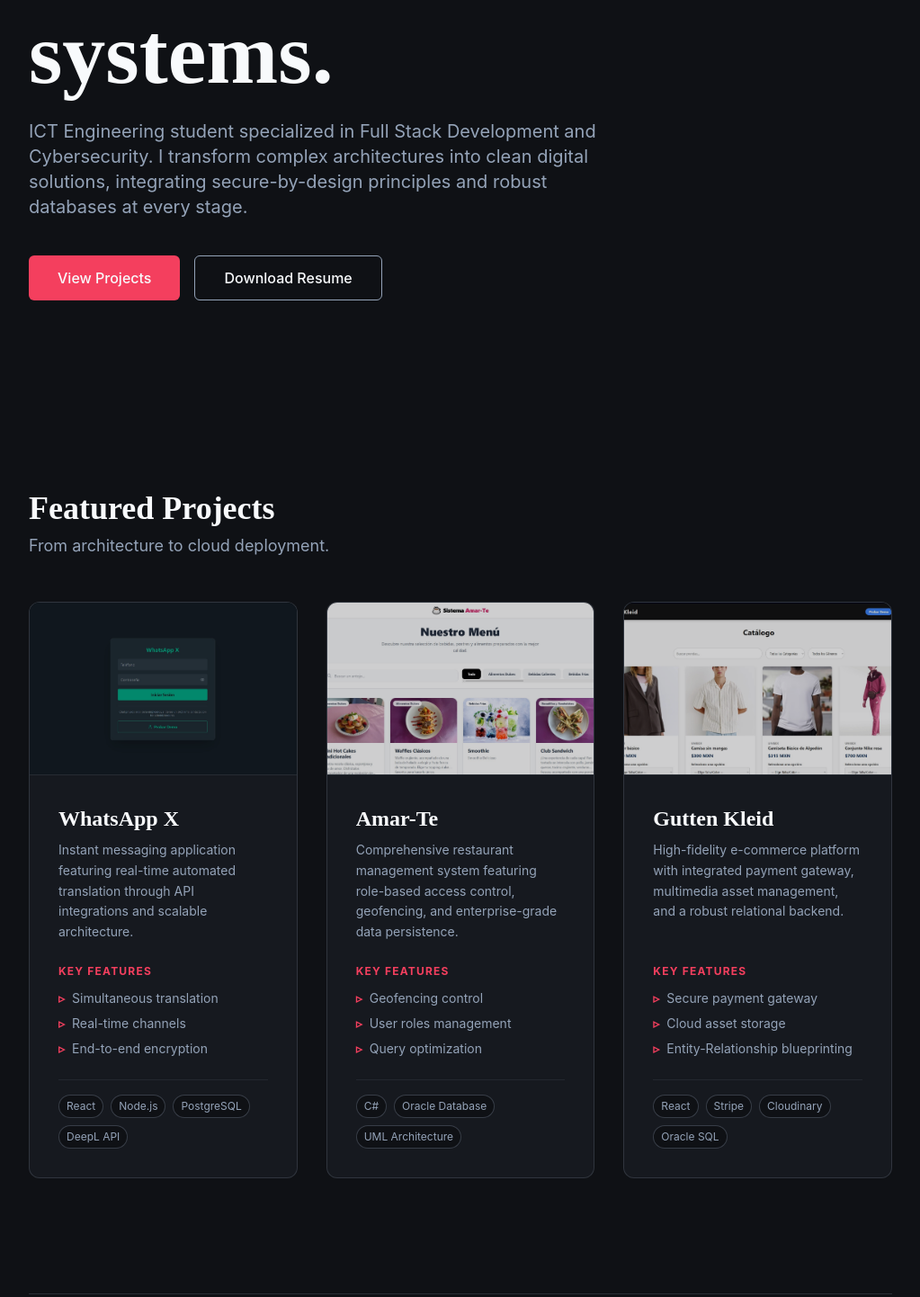
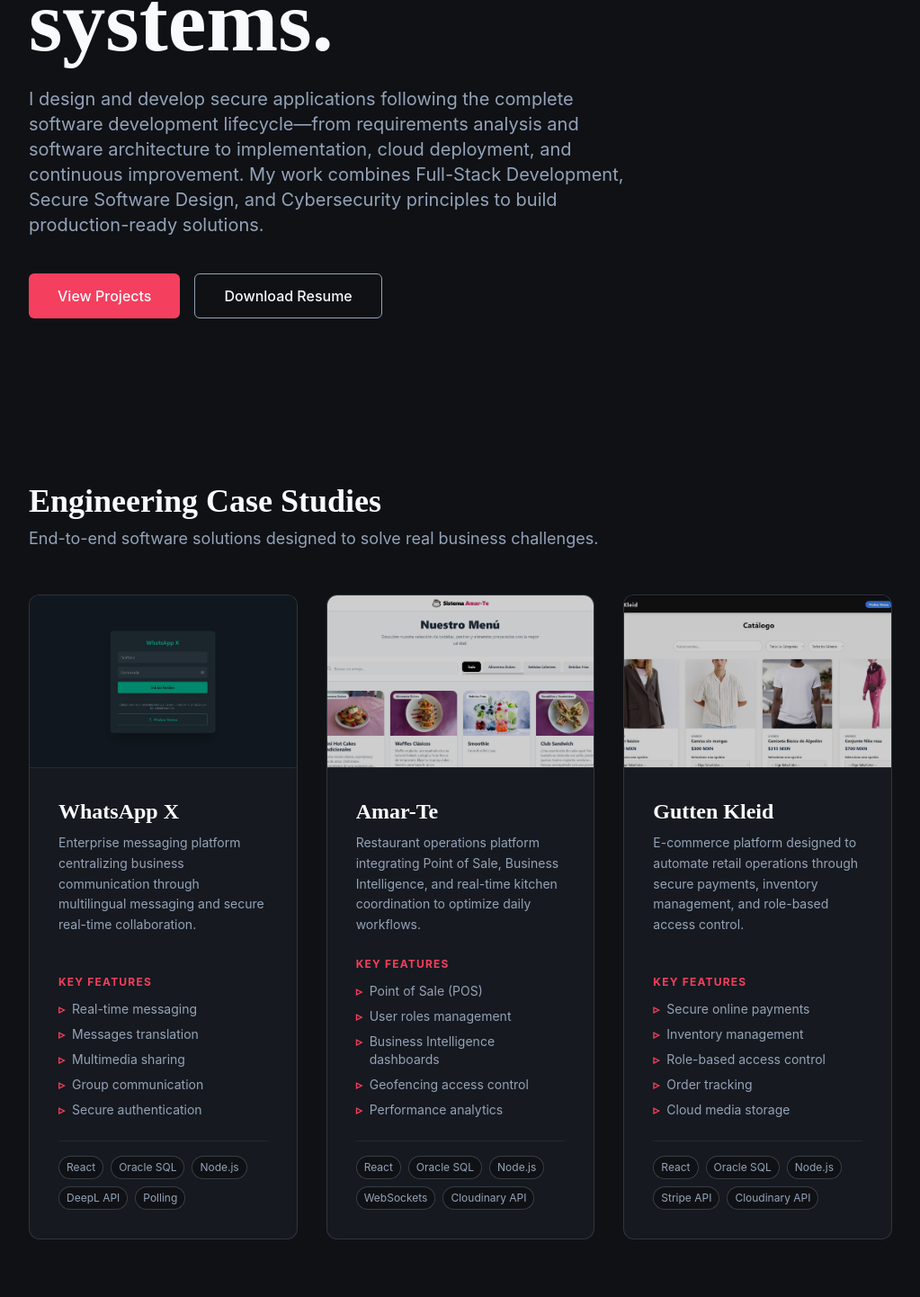
Before and after one commit to mariomoyarodriguez-art/mi-portfolio, a React (Vite) app: page / in a window 1280 px wide. Shown: the part 428-1870 px from the top of the page at 90% size, without its empty margins (128-1151 px from the left). Built offline with nearby package versions, Linux system fonts and the light colour scheme.

Commit message:
Feat: Translatios updated

```diff
--- a/src/App.tsx
+++ b/src/App.tsx
@@ -24,7 +24,7 @@
     <div className="min-h-screen p-8 md:p-24 max-w-6xl mx-auto">
 
       <nav className="flex flex-col sm:flex-row justify-between items-center py-6 mb-10 border-b border-textMuted/20 gap-4">
-        <span className="font-serif font-bold text-xl tracking-wider">MMR.</span>
+        <span className="font-serif font-bold text-xl tracking-wider"></span>
 
         <div className="flex items-center gap-6 text-sm font-medium text-textMuted">
           <a href="#proyectos" className="hover:text-primary transition-colors">{t('navProjects')}</a>
@@ -86,7 +86,7 @@
               </button>
             </div>
 
-            <a href="https://www.linkedin.com/in/mario-alberto-mrodriguez-33a744338/" target="_blank" rel="noreferrer" className="flex items-center gap-2 border border-textMuted/30 bg-surface px-5 py-2.5 rounded-full text-sm hover:border-[#0a66c2] hover:text-[#0a66c2] transition-all">
+            <a href="https://www.linkedin.com/in/mario-alberto-moya-rodríguez-33a744338/" target="_blank" rel="noreferrer" className="flex items-center gap-2 border border-textMuted/30 bg-surface px-5 py-2.5 rounded-full text-sm hover:border-[#0a66c2] hover:text-[#0a66c2] transition-all">
               <svg viewBox="0 0 24 24" width="16" height="16" stroke="currentColor" strokeWidth="2" fill="none" strokeLinecap="round" strokeLinejoin="round"><path d="M16 8a6 6 0 0 1 6 6v7h-4v-7a2 2 0 0 0-2-2 2 2 0 0 0-2 2v7h-4v-7a6 6 0 0 1 6-6z"></path><rect x="2" y="9" width="4" height="12"></rect><circle cx="4" cy="4" r="2"></circle></svg>
               LinkedIn
             </a>
--- a/src/data/projects.ts
+++ b/src/data/projects.ts
@@ -18,18 +18,17 @@
     title: 'WhatsApp X',
     imageUrl: '/whatsapp.jpg',
     shortDescription: {
-      es: 'Aplicación de mensajería instantánea con traducción automatizada en tiempo real mediante integraciones API y arquitectura escalable.',
-      en: 'Instant messaging application featuring real-time automated translation through API integrations and scalable architecture.',
-      fr: 'Application de messagerie instantanée avec traduction automatisée en temps réel via des intégrations d\'API et une architecture évolutive.',
-      de: 'Instant-Messaging-Anwendung mit automatisierter Echtzeit-Übersetzung durch API-Integrationen und skalierbare Architektur.'
+      es: 'Plataforma de mensajería empresarial que centraliza la comunicación de negocios mediante mensajería multilingüe y colaboración segura en tiempo real.',
+      en: 'Enterprise messaging platform centralizing business communication through multilingual messaging and secure real-time collaboration.',
+      fr: 'Plateforme de messagerie d\'entreprise centralisant la communication commerciale via la messagerie multilingue et la collaboration sécurisée en temps réel.',
+      de: 'Unternehmens-Messaging-Plattform, die die Geschäftskommunikation durch mehrsprachige Nachrichten und sichere Zusammenarbeit in Echtzeit zentralisiert.'
     },
     features: {
-      es: ['Traducción simultánea', 'Canales en tiempo real', 'Cifrado de extremo a extremo'],
-      en: ['Simultaneous translation', 'Real-time channels', 'End-to-end encryption'],
-      fr: ['Traduction simultanée', 'Canaux en temps réel', 'Chiffrement de bout en bout'],
-      de: ['Simultane Übersetzung', 'Echtzeit-Kanäle', 'Ende-zu-Ende-Verschlüsselung']
-    },
-    techStack: ['React', 'Node.js', 'PostgreSQL', 'DeepL API'],
+      es: ['Mensajería en tiempo real', 'Traducción de mensajes', 'Compartir multimedia', 'Comunicación en grupo', 'Autenticación segura'],
+      en: ['Real-time messaging', 'Messages translation', 'Multimedia sharing','Group communication','Secure authentication'],
+      fr: ['Messagerie en temps réel', 'Traduction des messages', 'Partage multimédia', 'Communication de groupe', 'Authentification sécurisée'],
+      de: ['Nachrichten in Echtzeit', 'Nachrichtenübersetzung', 'Multimediafreigabe', 'Gruppenkommunikation', 'Sichere Authentifizierung']    },
+    techStack: ['React', 'Oracle SQL', 'Node.js', 'DeepL API', 'Polling'],
     githubUrl: 'https://whatsapp-x-core.vercel.app'
   },
   {
@@ -37,18 +36,17 @@
     title: 'Amar-Te',
     imageUrl: '/amar-te.jpg',
     shortDescription: {
-      es: 'Sistema integral de gestión restaurantera con control de acceso basado en roles, geofencing y persistencia de datos empresarial.',
-      en: 'Comprehensive restaurant management system featuring role-based access control, geofencing, and enterprise-grade data persistence.',
-      fr: 'Système complet de gestion de restaurant avec contrôle d\'accès basé sur les rôles, géofencing et persistance des données d\'entreprise.',
-      de: 'Umfassendes Restaurant-Managementsystem mit rollenbasierter Zugriffskontrolle, Geofencing und Datenpersistenz auf Unternehmensebene.'
+      es: 'Plataforma de operaciones para restaurantes que integra Punto de Venta, Inteligencia de Negocios y coordinación de cocina en tiempo real para optimizar los flujos de trabajo diarios.',
+      en: 'Restaurant operations platform integrating Point of Sale, Business Intelligence, and real-time kitchen coordination to optimize daily workflows.',
+      fr: 'Plateforme d\'exploitation pour restaurants intégrant point de vente, Business Intelligence et coordination de cuisine en temps réel pour optimiser les flux de travail quotidiens.',
+      de: 'Plattform für Restaurantbetriebe, die Point of Sale, Business Intelligence und Echtzeit-Küchenkoordination integriert, um tägliche Arbeitsabläufe zu optimieren.'
     },
     features: {
-      es: ['Geolocalización perimetral', 'Roles de usuario', 'Optimización de consultas'],
-      en: ['Geofencing control', 'User roles management', 'Query optimization'],
-      fr: ['Contrôle de géofencing', 'Gestion des rôles', 'Optimisation des requêtes'],
-      de: ['Geofencing-Kontrolle', 'Rollenverwaltung', 'Abfrageoptimierung']
-    },
-    techStack: ['C#', 'Oracle Database', 'UML Architecture'],
+      es: ['Punto de Venta (POS)', 'Gestión de roles de usuario', 'Paneles de Business Intelligence', 'Control de acceso por geocercas', 'Analítica de rendimiento'],
+      en: ['Point of Sale (POS)', 'User roles management', 'Business Intelligence dashboards', 'Geofencing access control','Performance analytics'],
+      fr: ['Point de vente (POS)', 'Gestion des rôles utilisateur', 'Tableaux de bord Business Intelligence', "Contrôle d'accès par géorepérage", 'Analyse des performances'],
+      de: ['Point of Sale (POS)', 'Verwaltung von Benutzerrollen', 'Business-Intelligence-Dashboards', 'Zugangskontrolle per Geofencing', 'Leistungsanalyse'],    },
+    techStack: ['React', 'Oracle SQL', 'Node.js', 'WebSockets','Cloudinary API'],
     githubUrl: 'https://sistema-amarte.vercel.app'
   },
   {
@@ -57,17 +55,17 @@
     imageUrl: '/gutten-kleid.jpg',
     shortDescription: {
       es: 'Plataforma de comercio electrónico de alta fidelidad con pasarela de pagos integrada, gestión de activos multimedia y backend relacional robusto.',
-      en: 'High-fidelity e-commerce platform with integrated payment gateway, multimedia asset management, and a robust relational backend.',
+      en: 'E-commerce platform designed to automate retail operations through secure payments, inventory management, and role-based access control.',
       fr: 'Plateforme e-commerce haute fidélité avec passerelle de paiement intégrée, gestion des actifs multimédias et backend relationnel robuste.',
-      de: 'High-Fidelity-E-Commerce-Plattform mit integriertem Zahlungsgateway, Multimedia-Asset-Management und einem robusten relationalen Backend.'
+      de: 'E‑Commerce-Plattform, die den Einzelhandelsbetrieb durch sichere Zahlungen, Bestandsverwaltung und rollenbasierte Zugriffskontrolle automatisiert.'
     },
     features: {
       es: ['Pasarela de pagos segura', 'Almacenamiento en la nube', 'Diagramación Entidad-Relación'],
-      en: ['Secure payment gateway', 'Cloud asset storage', 'Entity-Relationship blueprinting'],
+      en: ['Secure online payments', 'Inventory management', 'Role-based access control', 'Order tracking', 'Cloud media storage'],
       fr: ['Passerelle de paiement sécurisée', 'Stockage cloud des actifs', 'Conception Entité-Relation'],
-      de: ['Sicheres Zahlungsgateway', 'Cloud-Asset-Speicherung', 'Entitäts-Beziehungs-Design']
+      de: ['Sichere Online-Zahlungen', 'Bestandsverwaltung', 'Rollenbasierte Zugriffskontrolle', 'Bestellverfolgung', 'Medienspeicher in der Cloud'],
     },
-    techStack: ['React', 'Stripe', 'Cloudinary', 'Oracle SQL'],
+    techStack: ['React', 'Oracle SQL', 'Node.js','Stripe API', 'Cloudinary API' ],
     githubUrl: 'https://gutten-kleid-app.vercel.app'
   }
 ];
--- a/src/i18n/translations.ts
+++ b/src/i18n/translations.ts
@@ -6,15 +6,15 @@
   es: {
     navProjects: 'Proyectos',
     navContact: 'Contacto',
-    heroSubtitle: 'Hola, mi nombre es Mario Alberto Moya',
+    heroSubtitle: 'Hola, mi nombre es Mario Alberto Moya Rodríguez',
     heroTitlePart1: 'I build ',
     heroTitleAccent: 'secure',
     heroTitlePart2: ' systems.',
-    heroDesc: 'Estudiante de Ingeniería en TICs especializado en Desarrollo Full Stack y Ciberseguridad. Transformo arquitecturas complejas en soluciones digitales limpias, integrando seguridad por diseño y bases de datos robustas en cada etapa.',
+    heroDesc: 'Diseño y desarrollo aplicaciones seguras siguiendo el ciclo de vida completo del desarrollo de software: desde el análisis de requisitos y la arquitectura de software hasta la implementación, el despliegue en la nube y la mejora continua. Mi trabajo combina el desarrollo Full-Stack, el diseño de software seguro y principios de ciberseguridad para crear soluciones listas para producción.',
     btnProjects: 'Ver Proyectos',
     btnCV: 'Descargar CV',
-    projectsTitle: 'Proyectos Destacados',
-    projectsSubtitle: 'De la arquitectura al despliegue en la nube.',
+    projectsTitle: 'Casos de estudio de ingeniería',
+    projectsSubtitle: 'Soluciones de software integrales diseñadas para resolver desafíos empresariales reales.',
     footerText: '© 2026 Mario Alberto Moya Rodríguez. Construido con React & Tailwind.',
     cardCode: 'Ver Proyecto',
     cardDemo: 'Demo en vivo',
@@ -25,17 +25,17 @@
   en: {
     navProjects: 'Projects',
     navContact: 'Contact',
-    heroSubtitle: 'Hello, my name is Mario Alberto Moya',
+    heroSubtitle: 'Hello, my name is Mario Alberto Moya Rodríguez',
     heroTitlePart1: 'I build ',
     heroTitleAccent: 'secure',
     heroTitlePart2: ' systems.',
-    heroDesc: 'ICT Engineering student specialized in Full Stack Development and Cybersecurity. I transform complex architectures into clean digital solutions, integrating secure-by-design principles and robust databases at every stage.',
+    heroDesc: 'I design and develop secure applications following the complete software development lifecycle—from requirements analysis and software architecture to implementation, cloud deployment, and continuous improvement. My work combines Full-Stack Development, Secure Software Design, and Cybersecurity principles to build production-ready solutions.',
     btnProjects: 'View Projects',
     btnCV: 'Download Resume',
-    projectsTitle: 'Featured Projects',
-    projectsSubtitle: 'From architecture to cloud deployment.',
+    projectsTitle: 'Engineering Case Studies',
+    projectsSubtitle: 'End-to-end software solutions designed to solve real business challenges.',
     footerText: '© 2026 Mario Alberto Moya Rodríguez. Built with React & Tailwind.',
-    cardCode: 'View Project',
+    cardCode: 'Explore Project',
     cardDemo: 'Live Demo',
     cardFeatures: 'Key Features',
     tooltipEmail: 'Copy email',
@@ -44,15 +44,15 @@
   fr: {
     navProjects: 'Projets',
     navContact: 'Contact',
-    heroSubtitle: 'Bonjour, je m\'appelle Mario Alberto Moya',
+    heroSubtitle: 'Bonjour, je m\'appelle Mario Alberto Moya Rodríguez',
     heroTitlePart1: 'I build ',
     heroTitleAccent: 'secure',
     heroTitlePart2: ' systems.',
-    heroDesc: 'Étudiant en Ingénierie TIC spécialisé dans le Développement Full Stack et la Cybersécurité. Je transforme des architectures complexes en solutions numériques épurées, en intégrant la sécurité dès la conception et des bases de données robustes à chaque étape.',
+    heroDesc: 'Je conçois et développe des applications sécurisées en suivant l\'intégralité du cycle de vie du développement logiciel, de l\'analyse des besoins et de l\'architecture logicielle jusqu\'à la mise en œuvre, le déploiement dans le cloud et l\'amélioration continue. Mon travail allie développement Full-Stack, conception logicielle sécurisée et principes de cybersécurité pour créer des solutions prêtes pour la production.',
     btnProjects: 'Voir les Projets',
     btnCV: 'Télécharger le CV',
-    projectsTitle: 'Projets Phares',
-    projectsSubtitle: 'De l\'architecture au déploiement cloud.',
+    projectsTitle: 'Études de cas en ingénierie',
+    projectsSubtitle: 'Solutions logicielles de bout en bout conçues pour résoudre des défis métier concrets.',
     footerText: '© 2026 Mario Alberto Moya Rodríguez. Construit avec React & Tailwind.',
     cardCode: 'Voir le Projet',
     cardDemo: 'Démo Live',
@@ -64,11 +64,11 @@
   de: {
     navProjects: 'Projekte',
     navContact: 'Kontakt',
-    heroSubtitle: 'Hallo, mein Name ist Mario Alberto Moya',
+    heroSubtitle: 'Hallo, mein Name ist Mario Alberto Moya Rodríguez',
     heroTitlePart1: 'I build ',
     heroTitleAccent: 'secure',
     heroTitlePart2: ' systems.',
-    heroDesc: 'ITC-Ingenieurstudent, spezialisiert auf Full-Stack-Entwicklung und Cybersicherheit. Ich verwandle komplexe Architekturen in saubere digitale Lösungen und integriere in jeder Phase "Secure-by-Design"-Prinzipien und robuste Datenbanken.',
+    heroDesc: 'Ich entwerfe und entwickle sichere Anwendungen unter Berücksichtigung des gesamten Softwareentwicklungszyklus – von der Anforderungsanalyse und Softwarearchitektur bis hin zu Implementierung, Cloud-Bereitstellung und kontinuierlicher Weiterentwicklung. Dabei verbinde ich Full-Stack-Entwicklung, sicheres Softwaredesign und Prinzipien der Cybersicherheit, um produktionsreife Lösungen zu schaffen.',
     btnProjects: 'Projekte anzeigen',
     btnCV: 'Lebenslauf herunterladen',
     projectsTitle: 'Ausgewählte Projekte',
```
Also changed, not shown: public/portafolio.jpg (added).
